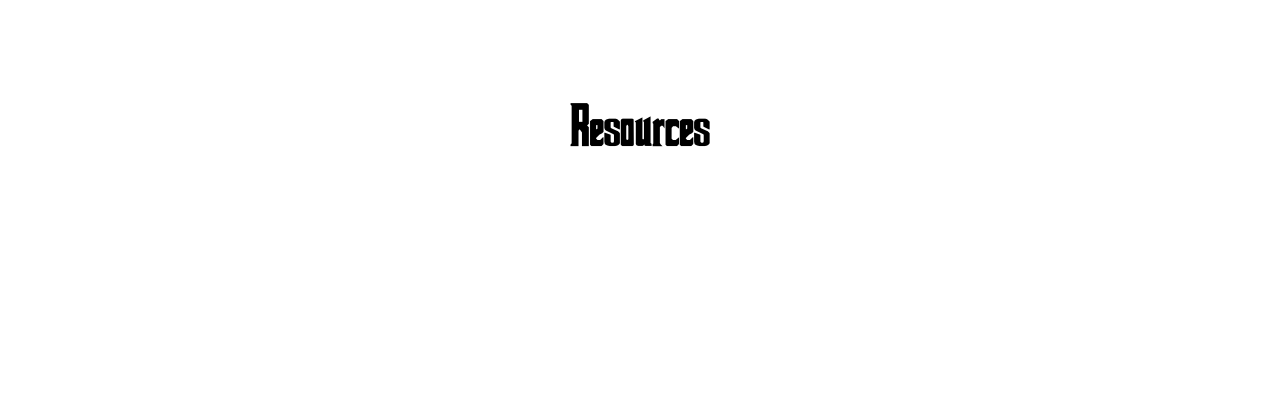
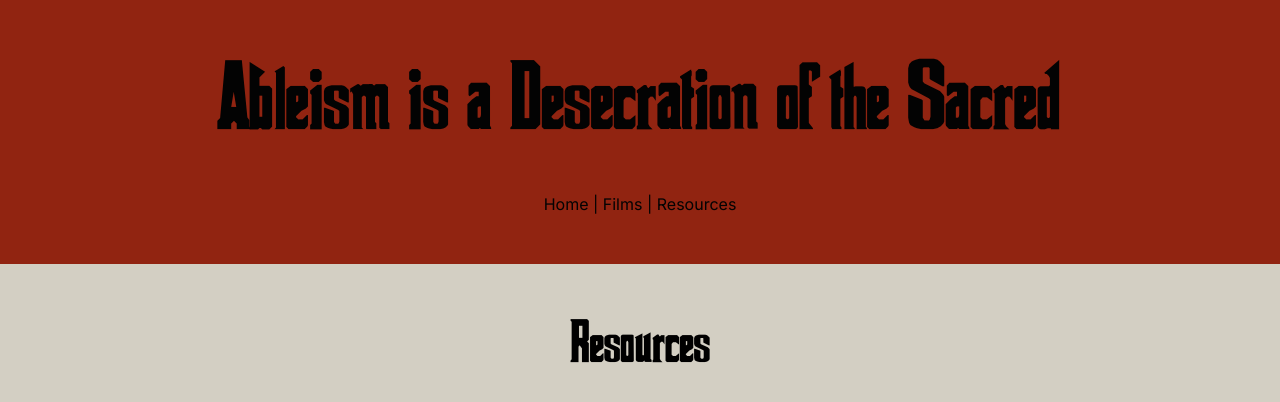
Before and after one commit to mikelsito/aiadots, a Next.js app: page /resources in a window 1280 px wide. Shown: the top 402 px of the page. Built offline with nearby package versions, Linux system fonts and the light colour scheme.

Commit message:
updated page styles and colors

```diff
--- a/src/app/components/Header.js
+++ b/src/app/components/Header.js
@@ -1,7 +1,26 @@
 import React from "react";
 
 const Header = () => {
-  return <div></div>;
+  return (
+    <div className="header flex flex-col items-center justify-between bg-gfred text-gfblack">
+      <h1 className="font-godfather text-8xl pt-12">
+        Ableism is a Desecration of the Sacred
+      </h1>
+      <ul className="p-12">
+        <a href="/" className="hover:underline">
+          Home
+        </a>{" "}
+        |{" "}
+        <a href="films" className="hover:underline">
+          Films
+        </a>{" "}
+        |{" "}
+        <a href="resources" className="hover:underline">
+          Resources
+        </a>
+      </ul>
+    </div>
+  );
 };
 
 export default Header;
--- a/src/app/films/page.js
+++ b/src/app/films/page.js
@@ -1,7 +1,7 @@
 export default function Films() {
   return (
-    <main className="flex min-h-screen flex-col items-center justify-between p-24">
-      <h1 className="font-godfather text-6xl">Films</h1>
+    <main className="flex min-h-screen flex-col items-center justify-between p-12">
+      <h1 className="font-godfather text-6xl pb-12">Films</h1>
     </main>
   );
 }
--- a/src/app/layout.js
+++ b/src/app/layout.js
@@ -1,5 +1,7 @@
 import { Inter } from "next/font/google";
 import "./globals.css";
+
+import Header from "./components/Header";
 
 const inter = Inter({ subsets: ["latin"] });
 
@@ -11,7 +13,10 @@ export const metadata = {
 export default function RootLayout({ children }) {
   return (
     <html lang="en">
-      <body className={inter.className}>{children}</body>
+      <body className={inter.className + " bg-gfgrey"}>
+        <Header></Header>
+        {children}
+      </body>
     </html>
   );
 }
--- a/src/app/page.js
+++ b/src/app/page.js
@@ -6,10 +6,8 @@ import image3 from "../../public/static/images/image3.jpg";
 
 export default function Home() {
   return (
-    <main className="flex min-h-screen flex-col items-center justify-between p-24">
-      <h1 className="font-godfather text-6xl">
-        Ableism is a Desecration of the Sacred
-      </h1>
+    <main className="flex min-h-screen flex-col items-center justify-between p-12">
+      <h1 className="font-godfather text-6xl pb-12">Home</h1>
       <Image src={image2} width={500} height={500} alt="" />
       <ul>
         <li>
--- a/src/app/resources/page.js
+++ b/src/app/resources/page.js
@@ -1,7 +1,7 @@
 export default function Resources() {
   return (
-    <main className="flex min-h-screen flex-col items-center justify-between p-24">
-      <h1 className="font-godfather text-6xl">Resources</h1>
+    <main className="flex min-h-screen flex-col items-center justify-between p-12">
+      <h1 className="font-godfather text-6xl pb-12">Resources</h1>
     </main>
   );
 }
```
